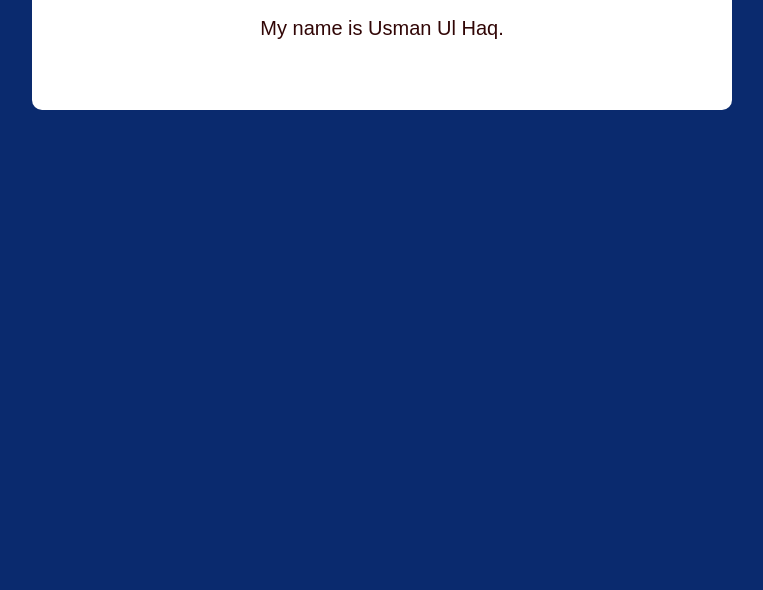
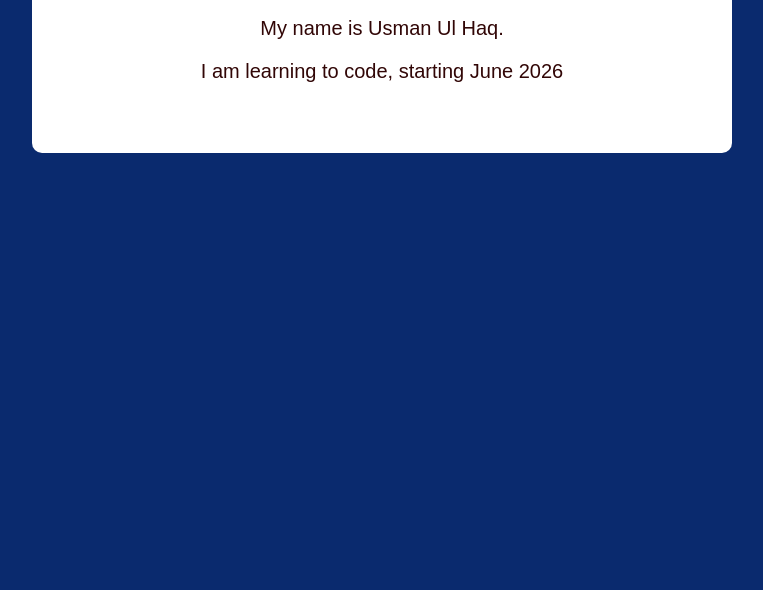
Before and after one commit to Usman-ul-haq-awan/my-first-html-project, a plain HTML site: page index.html in a window 1280 px wide. Shown: the part 210-800 px from the top of the page, without its empty margins (258-1021 px from the left). Drawn offline with Linux system fonts and the light colour scheme.

Commit message:
Add learning intro line to homepage

```diff
--- a/index.html
+++ b/index.html
@@ -10,6 +10,7 @@
     <div class="container">
         <h1>Hello World</h1>
         <p>My name is Usman Ul Haq.</p>
+        <P>I am learning to code, starting June 2026</P>
     </div>
 </body>
 </html>
```
